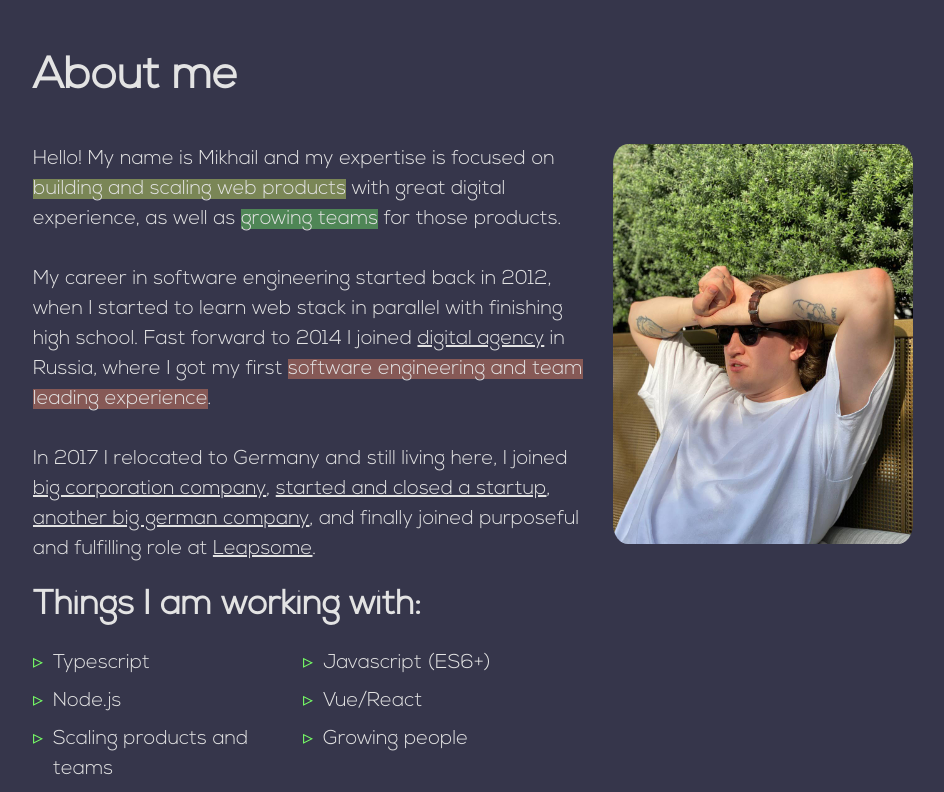
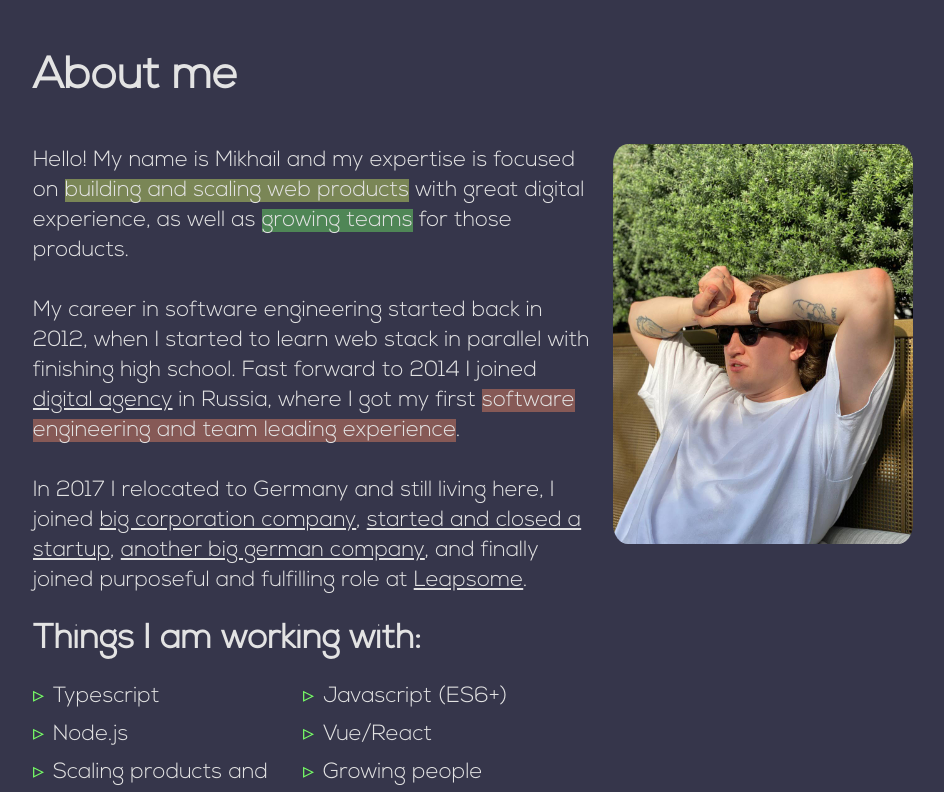
Before and after one commit to starikovm/starikovm_portfolio_website, a Vue app: page / in a window 1280 px wide. Shown: the part 960-1752 px from the top of the page, without its empty margins (157-1101 px from the left). Built offline with nearby package versions, Linux system fonts and the light colour scheme.

Commit message:
upd portfolio website

```diff
--- a/src/App.vue
+++ b/src/App.vue
@@ -44,8 +44,6 @@
   grid-template-rows: auto 1fr;
   min-height: 100vh;
 }
-.page-wrapper {
-}
 
 a {
   color: #e3e3e3;
@@ -80,8 +78,9 @@
 span,
 li,
 div,
+a,
 button {
-  font-size: 20px;
+  font-size: 22px;
   line-height: 30px;
 }
 
@@ -123,7 +122,7 @@
   position: absolute;
   left: 0px;
   color: rgb(119, 255, 102);
-  font-size: 20px;
+  font-size: 22px;
   line-height: 30px;
 }
 button {
--- a/src/components/Navigation.vue
+++ b/src/components/Navigation.vue
@@ -30,7 +30,6 @@
 }
 #nav-wrapper a {
   font-family: "Nexa";
-  font-size: 22px;
   margin: 0 5px 5px 0;
 }
 </style>
```
